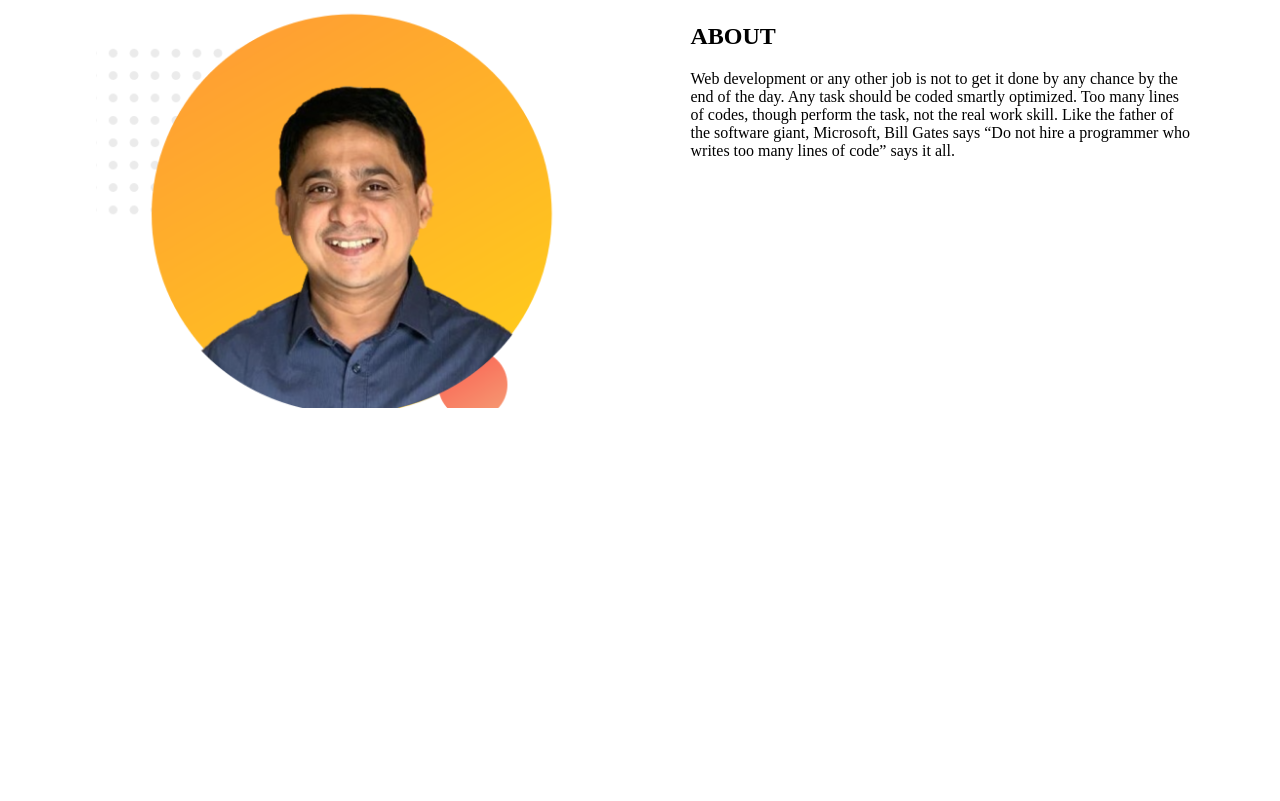
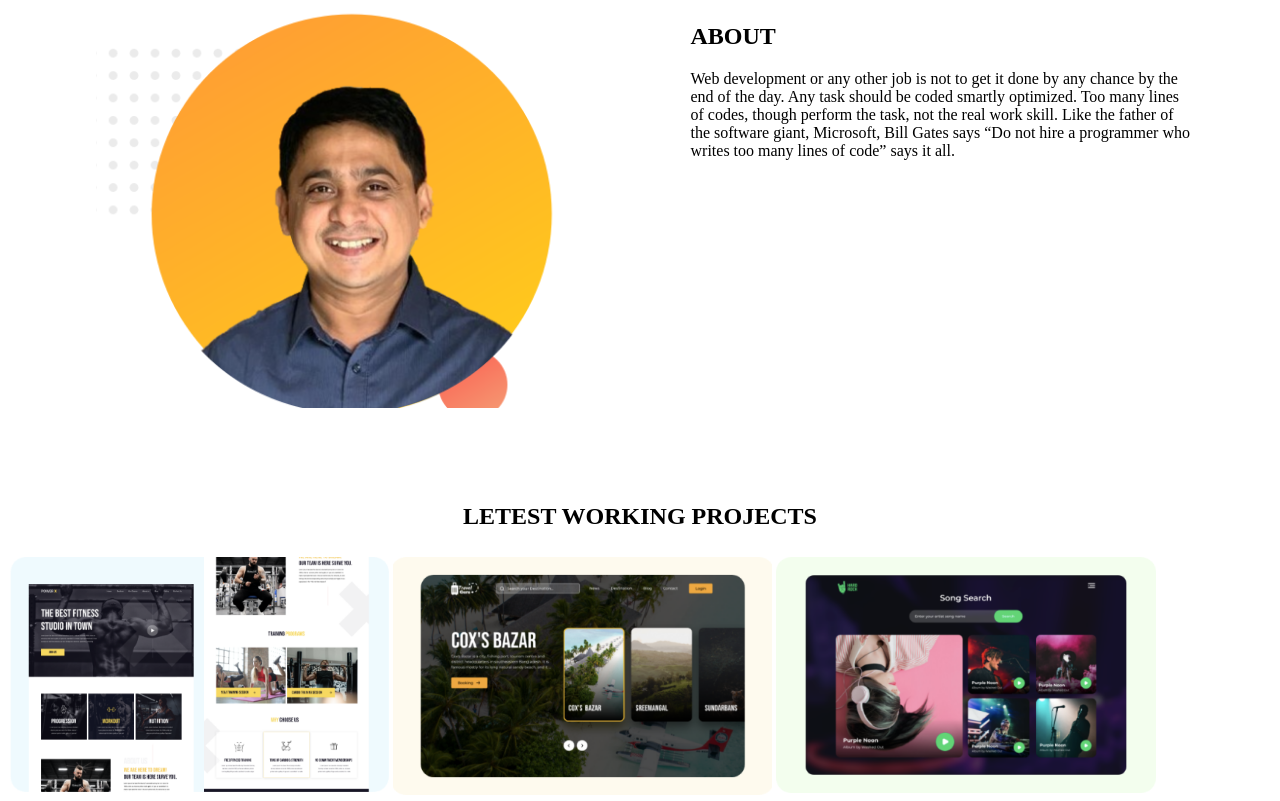
Before and after one commit to mdsaifulalambd/personal-profile, a plain HTML site: page index.html in a window 1280 px wide. Shown: the part 505-1306 px from the top of the page. Before the commit the page ends 1008 px from the top, so only its background shows below. Drawn offline with Linux system fonts and the light colour scheme.

Commit message:
section-3

```diff
--- a/index.html
+++ b/index.html
@@ -27,6 +27,18 @@
             <P>Web development or any other job is not to get it done by any chance by the end of the day. Any task should be coded smartly optimized. Too many lines of codes, though perform the task, not the real work skill. Like the father of the software giant, Microsoft, Bill Gates says “Do not hire a programmer who writes too many lines of code” says it all.</P>
         </div>
     </section>
+    <section>
+        <h1 class="keyword-1">LETEST WORKING PROJECTS</h1>
+        <div class="projects">
+            <img src="images/image 4.png" alt="">
+        </div>
+        <div class="projects">
+            <img src="images/image 5.png" alt="">
+        </div>
+        <div class="projects">
+            <img src="images/image 8.png" alt="">
+        </div>
+    </section>
 
 </body>
 </html>
--- a/style.css
+++ b/style.css
@@ -10,4 +10,18 @@
     height: 500px;
 }
 .half-width img{
-    width: 100%;
+    width: 100%;}
+
+.projects{
+    width: 30%;
+    float: left;
+    padding: 2px;
+    }
+.projects img {
+    width:100%;
+    }
+.keyword-1{
+    text-align: center;
+    margin-top: 3px;
+    padding: 5px;
+}
```
Also changed, not shown: images/image 4.png (added), images/image 5.png (added), images/image 8.png (added).
